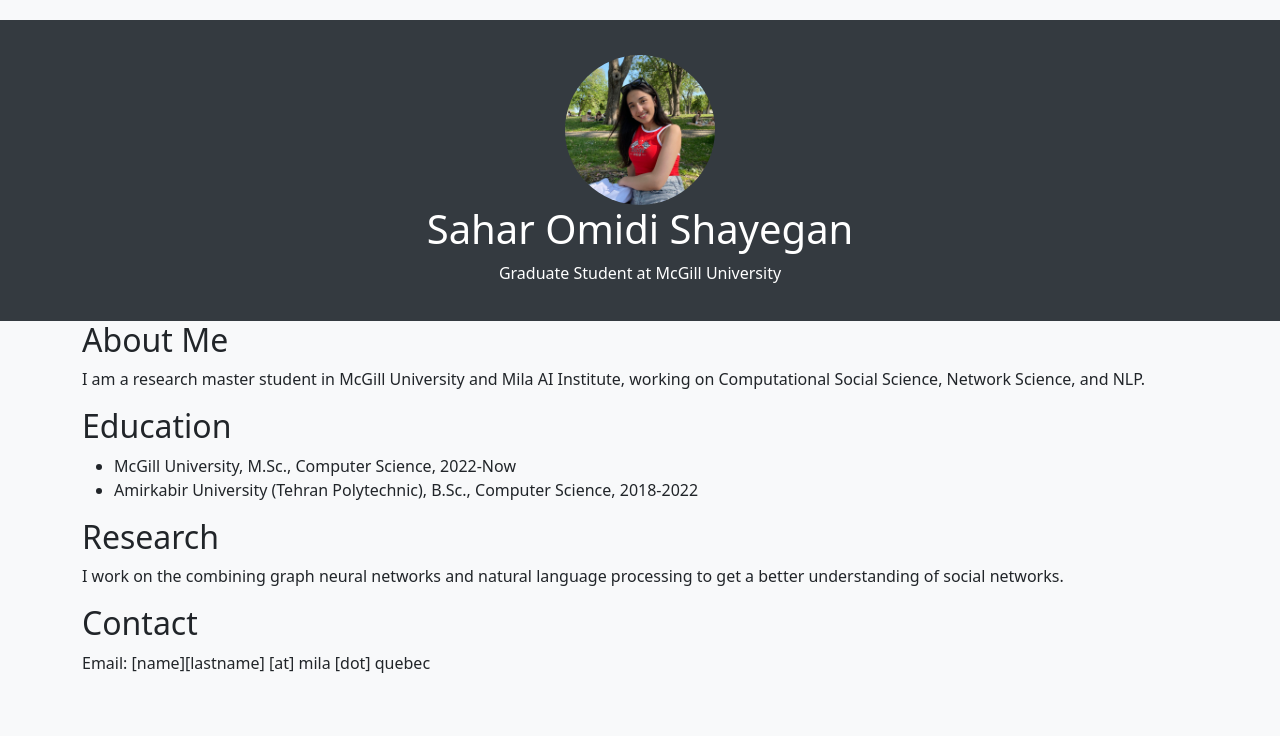
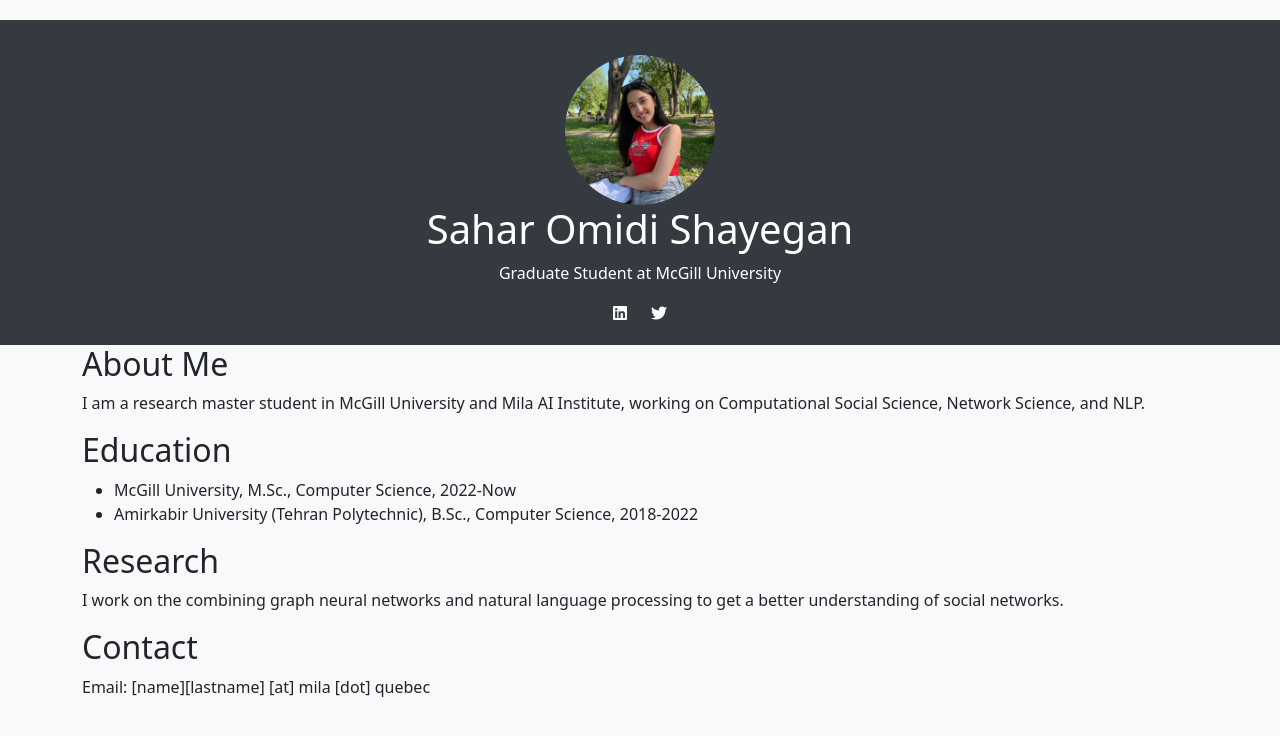
Before and after one commit to saharshayegan/saharshayegan.github.io, a Jekyll site: the page built from index.md, in a window 1280 px wide. Shown: the top 736 px of the page. Built offline with Jekyll 4.4.1, drawn with Linux system fonts in a browser that asks for light colours.

Commit message:
Add twitter and linkedin

```diff
--- a/_layouts/default.html
+++ b/_layouts/default.html
@@ -4,8 +4,9 @@
 <head>
   <meta charset="UTF-8">
   <meta name="viewport" content="width=device-width, initial-scale=1.0">
-  <title>{{ site.title }} - Resume</title>
+  <title>{{ site.title }}</title>
   <link href="https://cdn.jsdelivr.net/npm/bootstrap@5.1.0/dist/css/bootstrap.min.css" rel="stylesheet">
+  <link rel="stylesheet" href="https://cdnjs.cloudflare.com/ajax/libs/font-awesome/5.15.3/css/all.min.css">
 
   <style>
     /* Additional styling */
@@ -26,6 +27,16 @@
       border-radius: 50%;
       margin-top: 15px;
     }
+
+    .social-icons {
+      margin-top: 10px;
+    }
+
+    .social-icons a {
+      margin: 0 10px;
+      color: white;
+      text-decoration: none;
+    }
   </style>
 </head>
 
@@ -34,6 +45,10 @@
     <img src="figs/sahars_photo.jpeg" alt="Profile Picture" class="profile-pic">
     <h1>{{ site.title }}</h1>
     <p>{{ site.description }}</p>
+    <div class="social-icons">
+      <a href="https://www.linkedin.com/in/sahar-shayegan/" target="_blank"><i class="fab fa-linkedin"></i></a>
+      <a href="https://twitter.com/sahar_shayegan" target="_blank"><i class="fab fa-twitter"></i></a>
+    </div>
   </header>
 
   <div class="container">
```
